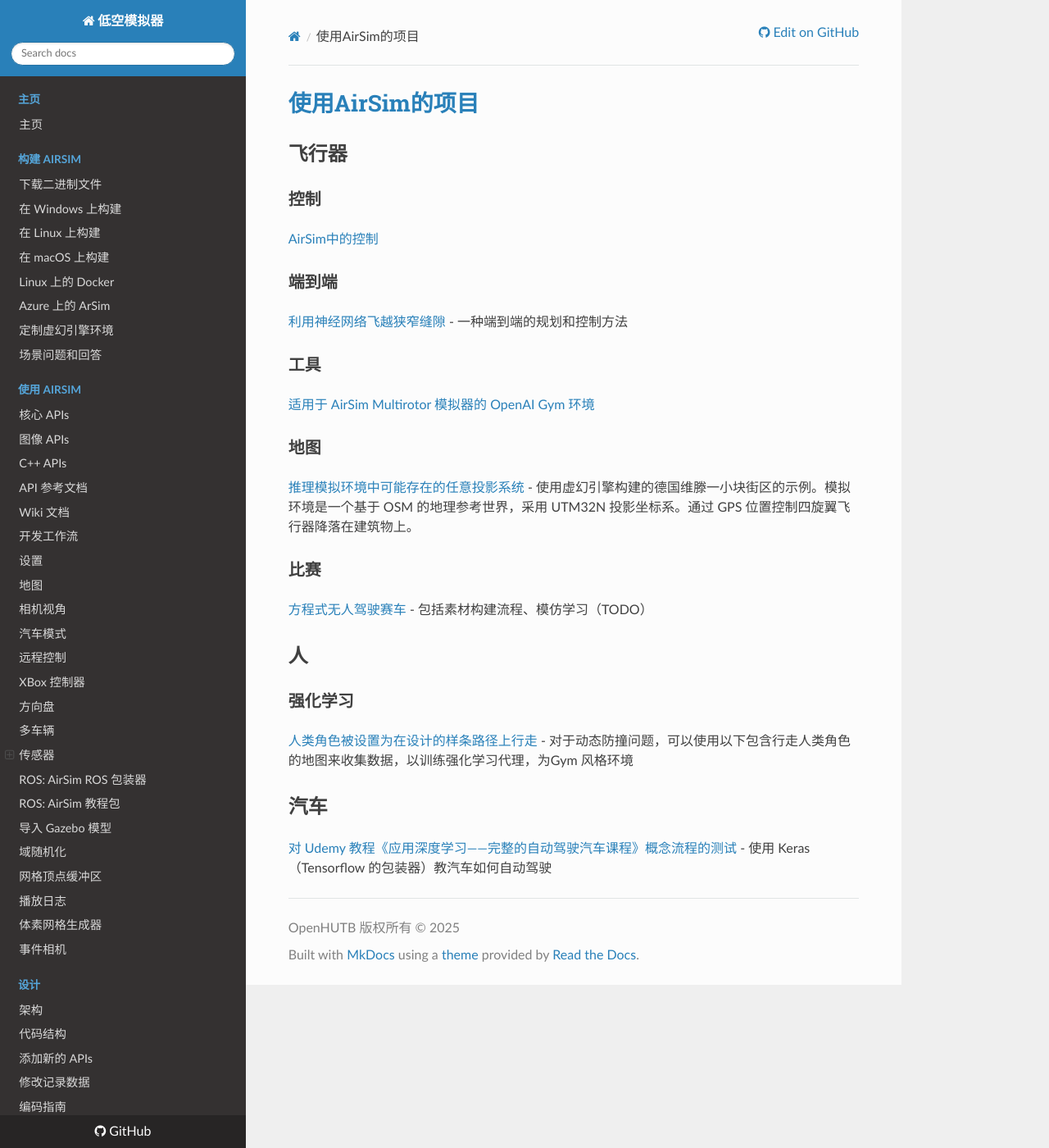
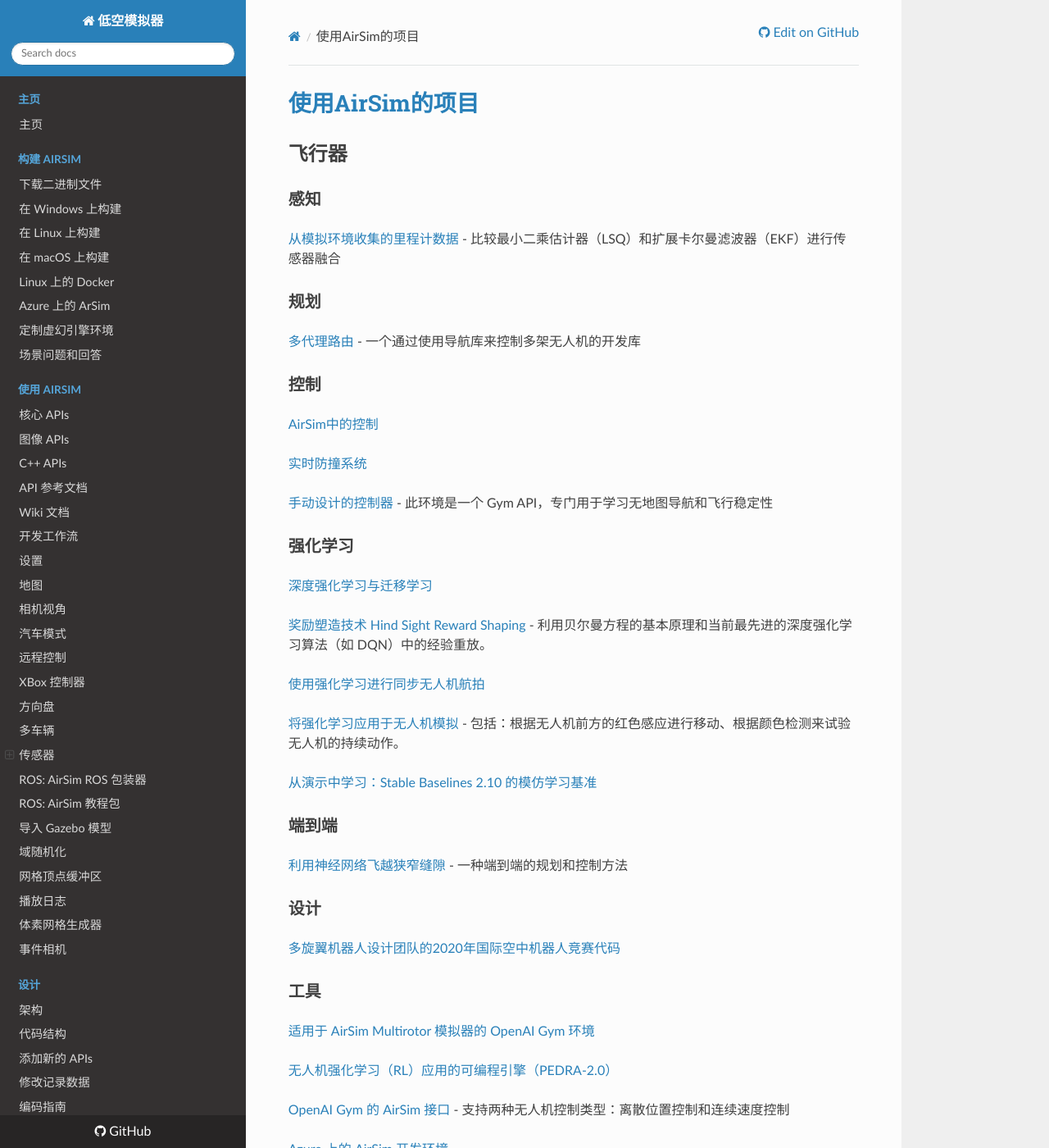
Before and after one commit to nongfu212/air_doc, an MkDocs documentation site: the page built from docs/third/used_by.md, in a window 1280 px wide and 1400 px high. Shown: the whole window at 82% size. Built offline with MkDocs 1.6.1, drawn with Linux system fonts in a browser that asks for light colours; nearby versions of some CDN libraries; some of the changed text lies outside the part shown.

Commit message:
多模态人机交互

```diff
--- a/docs/third/used_by.md
+++ b/docs/third/used_by.md
@@ -1,14 +1,41 @@
 # [使用AirSim的项目](https://github.com/microsoft/AirSim/network/dependents)
 
-<!-- 整理到：https://github.com/microsoft/AirSim/network/dependents?dependents_after=MTM3MTE1MTQyMzI -->
-<!-- https://github.com/hoangtnm/mark1_project -->
+<!-- 整理到的页面：https://github.com/microsoft/AirSim/network/dependents?dependents_after=MTM3MTE1MTQyMzI -->
+<!-- 整理到的仓库：https://github.com/FaisalAhmed0/gym-airsim -->
 
 
 ## 飞行器
 
+
+### 感知
+[从模拟环境收集的里程计数据](https://github.com/saipraneethd-zz/Robotic_Perception) - 比较最小二乘估计器（LSQ）和扩展卡尔曼滤波器（EKF）进行传感器融合
+
+
+### 规划
+
+[多代理路由](https://github.com/xxEoD2242/multi_agent_routing) - 一个通过使用导航库来控制多架无人机的开发库
+
+
 ### 控制
 
 [AirSim中的控制](https://github.com/thechaos16/airsim_controller)
+
+[实时防撞系统](https://github.com/jjwong0915/collision-avoidance)
+
+[手动设计的控制器](https://github.com/FaisalAhmed0/gym-airsim) - 此环境是一个 Gym API，专门用于学习无地图导航和飞行稳定性
+
+
+### 强化学习
+
+[深度强化学习与迁移学习](https://github.com/aqeelanwar/DRLwithTL)
+
+[奖励塑造技术 Hind Sight Reward Shaping](https://github.com/ByronDev121/DQN-Hind-Sight-Reward-Shaping) - 利用贝尔曼方程的基本原理和当前最先进的深度强化学习算法（如 DQN）中的经验重放。
+
+[使用强化学习进行同步无人机航拍](https://github.com/raymondng76/IRS-Practice-Module-Dev)
+
+[将强化学习应用于无人机模拟](https://github.com/jimzers/drone-sim-rl) - 包括：根据无人机前方的红色感应进行移动、根据颜色检测来试验无人机的持续动作。
+
+[从演示中学习：Stable Baselines 2.10 的模仿学习基准](https://github.com/prabhasak/masters-thesis)
 
 
 
@@ -17,9 +44,21 @@
 [利用神经网络飞越狭窄缝隙](https://github.com/hku-mars/crossgap_il_rl) - 一种端到端的规划和控制方法
 
 
+### 设计
+
+[多旋翼机器人设计团队的2020年国际空中机器人竞赛代码](https://github.com/MissouriMRR/IARC-2020)
+
+
+
 ### 工具
 
 [适用于 AirSim Multirotor 模拟器的 OpenAI Gym 环境](https://github.com/Kamaropoulos/AirSim_Gym)
+
+[无人机强化学习（RL）应用的可编程引擎（PEDRA-2.0）](https://github.com/aqeelanwar/PEDRA)
+
+[OpenAI Gym 的 AirSim 接口](https://github.com/TDYbrownrc/AirGym) - 支持两种无人机控制类型：离散位置控制和连续速度控制
+
+[Azure 上的 AirSim 开发环境](https://github.com/airsimcloud/airsim-env-azure)
 
 
 ### 地图
@@ -34,11 +73,20 @@
 
 ## 人
 
-### 强化学习
+[多模态人机交互（Human-in-the-loop, HITL）学习](https://github.com/ritwikbera/multimodal_hitl) - 整合眼神注视和自然语言，实现人机交互学习。预测的凝视和真实凝视对比
+
+
+[使用人类交互和强化学习实时教导学习代理完成不同的任务](https://github.com/viniciusguigo/complete_col) - 学习周期应用于教导四旋翼飞行器如何基于人机交互和强化学习降落在着陆台上
+
 
 [人类角色被设置为在设计的样条路径上行走](https://github.com/ashdtu/openai_drone_gym) - 对于动态防撞问题，可以使用以下包含行走人类角色的地图来收集数据，以训练强化学习代理，为Gym 风格环境
 
 
-## 汽车
+## 车
 
 [对 Udemy 教程《应用深度学习——完整的自动驾驶汽车课程》概念流程的测试](https://github.com/absolutelynick/machine_learning_drive_data) - 使用 Keras（Tensorflow 的包装器）教汽车如何自动驾驶
+
+
+## 杂项
+
+[智能图形学习助手](https://github.com/Srijans01/smart-graphics-learning-assistant)
```
